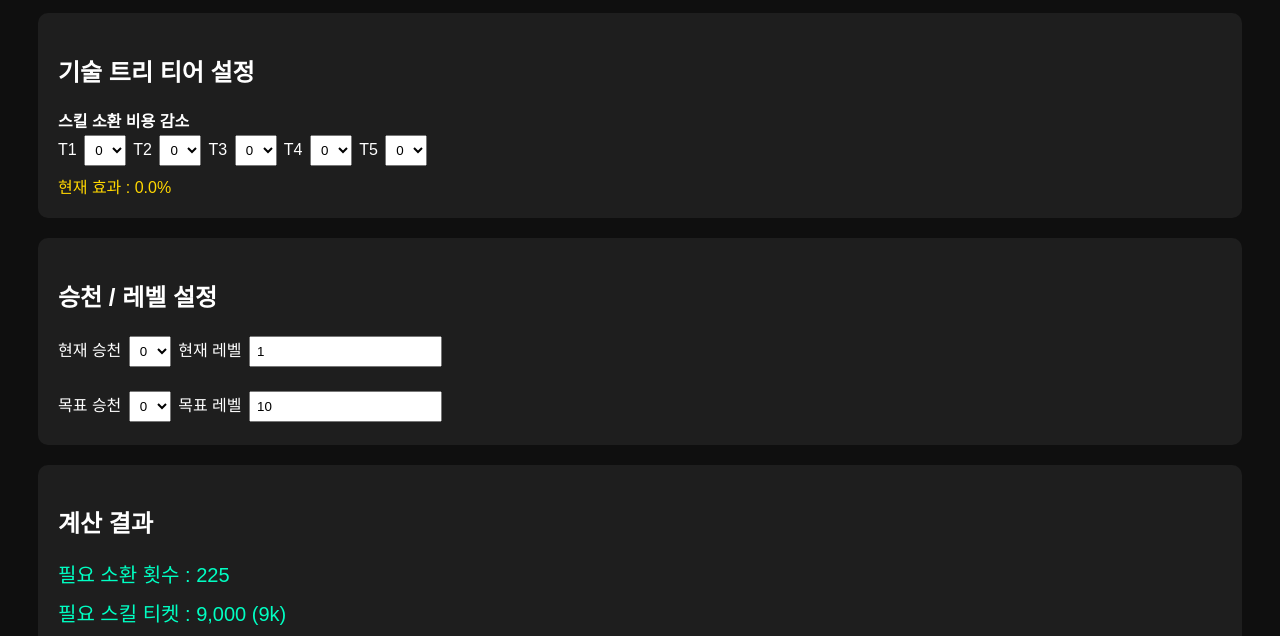
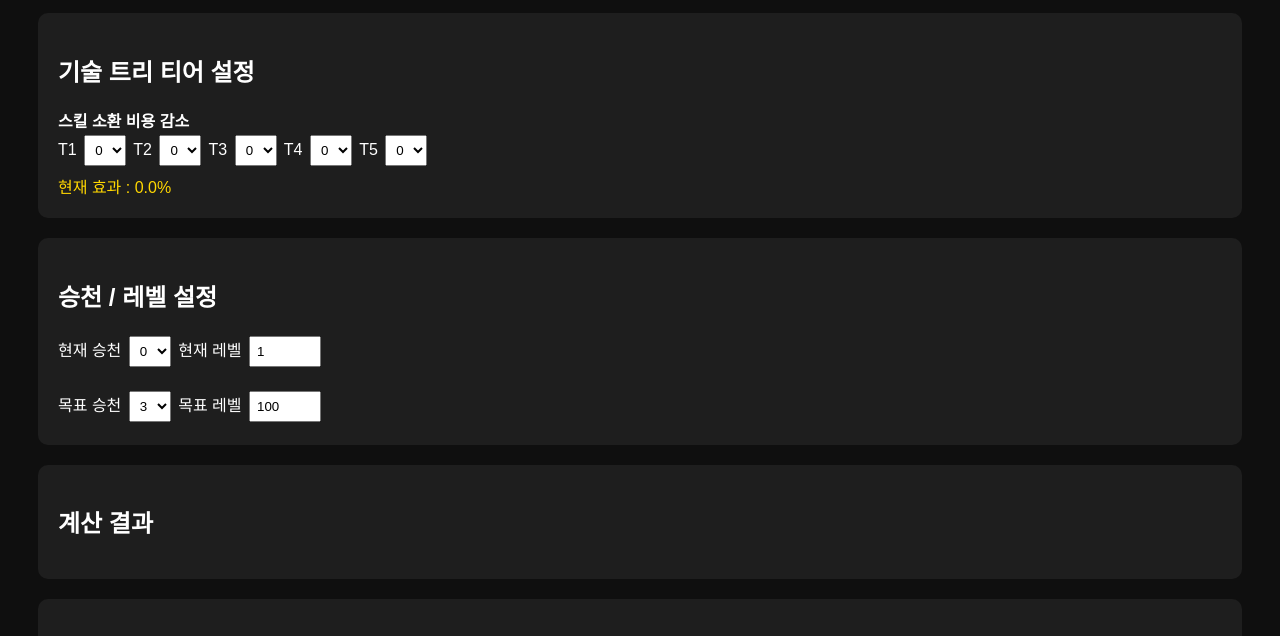
Before and after one commit to D-Troud/skill-calculator, a plain HTML site: page index.html in a window 1280 px wide. Shown: the part 154-790 px from the top of the page. Drawn offline with Linux system fonts and the light colour scheme.

Commit message:
Update index.html

```diff
--- a/index.html
+++ b/index.html
@@ -37,17 +37,16 @@ th{background:#333;}
 </select>
 
 현재 레벨
-<input id="curLvl" type="number" value="1">
-
+<input id="currentLevel" type="number" min="1" max="100" value="1">
 <br><br>
 
 목표 승천
 <select id="tarAsc">
-<option>0</option><option>1</option><option>2</option><option>3</option>
+<option>0</option><option>1</option><option>2</option><option selected>3</option>
 </select>
 
 목표 레벨
-<input id="tarLvl" type="number" value="10">
+<input id="targetLevel" type="number" min="1" max="100" value="100">
 
 </div>
 
@@ -158,6 +157,14 @@ let tarAsc=Number(tarAscEl.value)
 let curLvl=Number(curLvlEl.value)
 let tarLvl=Number(tarLvlEl.value)
 
+if(
+    curAsc > tarAsc ||
+    (curAsc === tarAsc && curLevel > tarLevel)
+){
+    costResult.innerText="목표 레벨이 현재보다 낮습니다."
+    return
+}
+
 let total=0
 
 while(true){
```
